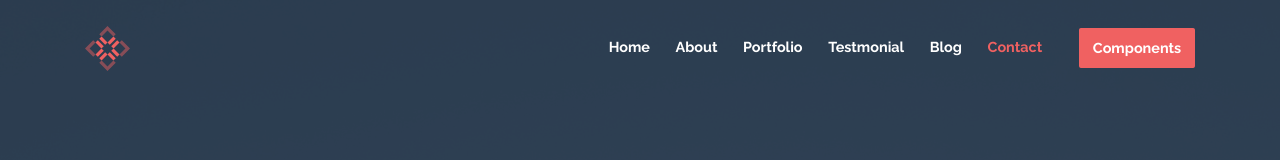
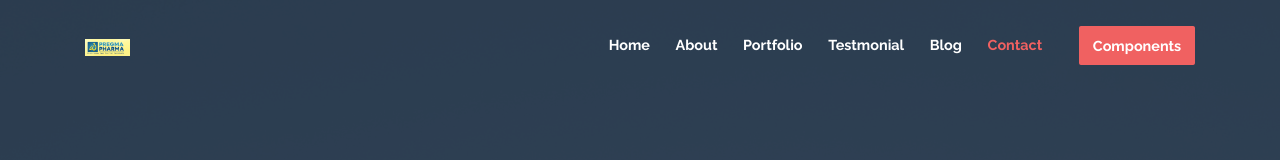
Before and after one commit to pgcr71/pregmapharma, a plain HTML site: page index.html in a window 1280 px wide. Shown: the top 160 px of the page. Drawn offline with Linux system fonts and the light colour scheme.

Commit message:
feat: logo change

```diff
--- a/index.html
+++ b/index.html
@@ -22,7 +22,7 @@
 
     <nav id="scrollspy" class="navbar navbar-light bg-light navbar-expand-lg fixed-top" data-spy="affix" data-offset-top="20">
         <div class="container">
-            <a class="navbar-brand" href="#"><img src="assets/imgs/brand.svg" alt="" class="brand-img"></a>
+            <a class="navbar-brand" href="#"><img src="assets/imgs/logo.png" alt="" class="brand-img"></a>
             <button class="navbar-toggler" type="button" data-toggle="collapse" data-target="#navbarSupportedContent" aria-controls="navbarSupportedContent" aria-expanded="false" aria-label="Toggle navigation">
                 <span class="navbar-toggler-icon"></span>
             </button>
```
